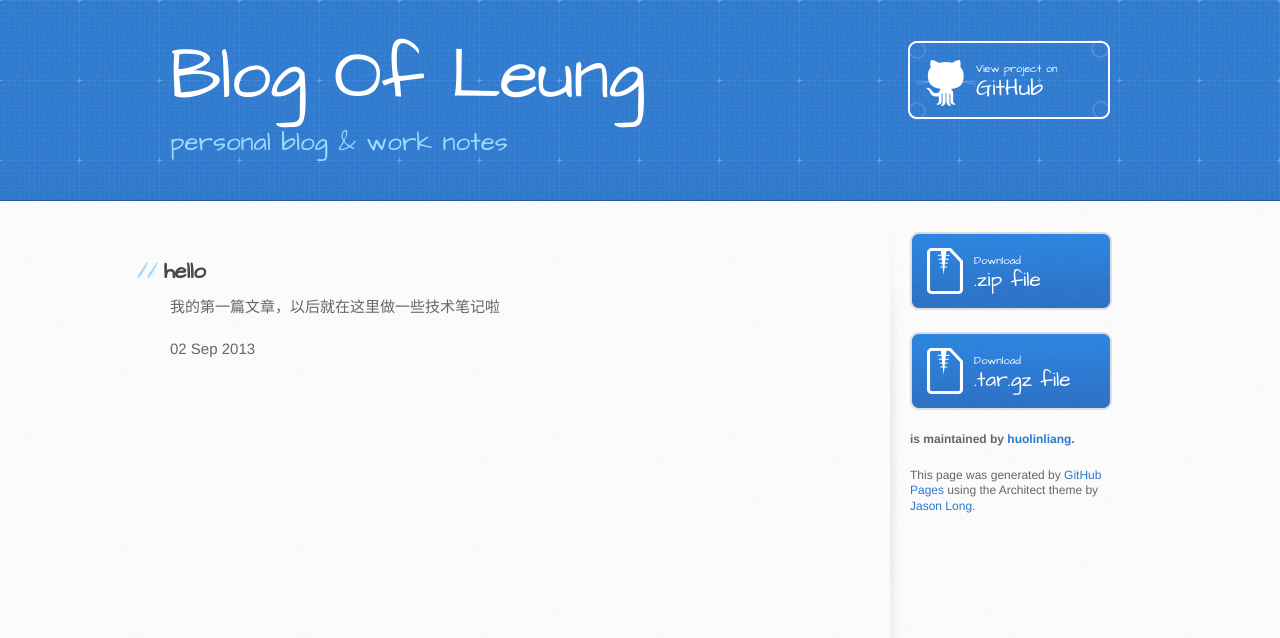
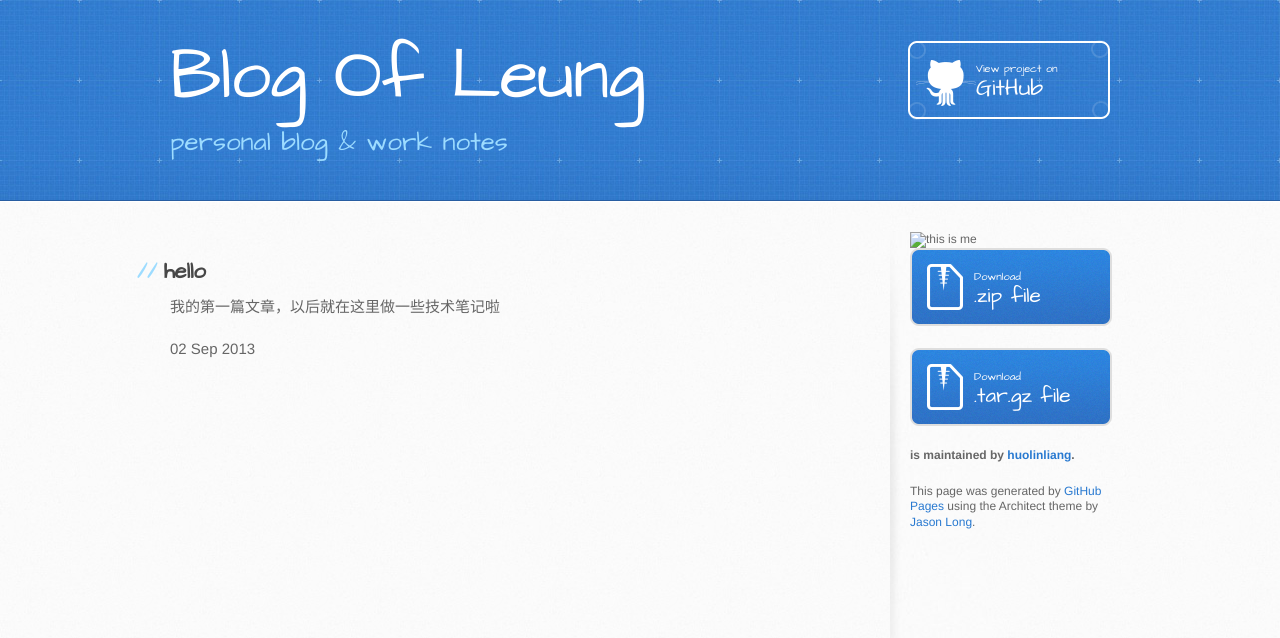
Before and after one commit to huolinliang/blog_leung, a Jekyll site: the page built from _posts/2013-09-02-hello.html, in a window 1280 px wide. Shown: the top 638 px of the page. Built offline with Jekyll 4.4.1, drawn with Linux system fonts in a browser that asks for light colours; Markdown is read by kramdown in place of the engine named in the settings.

Commit message:
modify default.html add a pic

```diff
--- a/_layouts/default.html
+++ b/_layouts/default.html
@@ -32,11 +32,12 @@
         </section>
 
         <aside id="sidebar">
-          <a href="https://github.com/huolinliang/blog_leung/zipball/master" class="button">
+            <img src="images/me.jpg" alt="this is me" />
+          <a href="https://github.com/huolinliang/blog_leung/zipball/gh-pages" class="button">
             <small>Download</small>
             .zip file
           </a>
-          <a href="https://github.com/huolinliang/blog_leung/tarball/master" class="button">
+          <a href="https://github.com/huolinliang/blog_leung/tarball/gh-pages" class="button">
             <small>Download</small>
             .tar.gz file
           </a>
```
